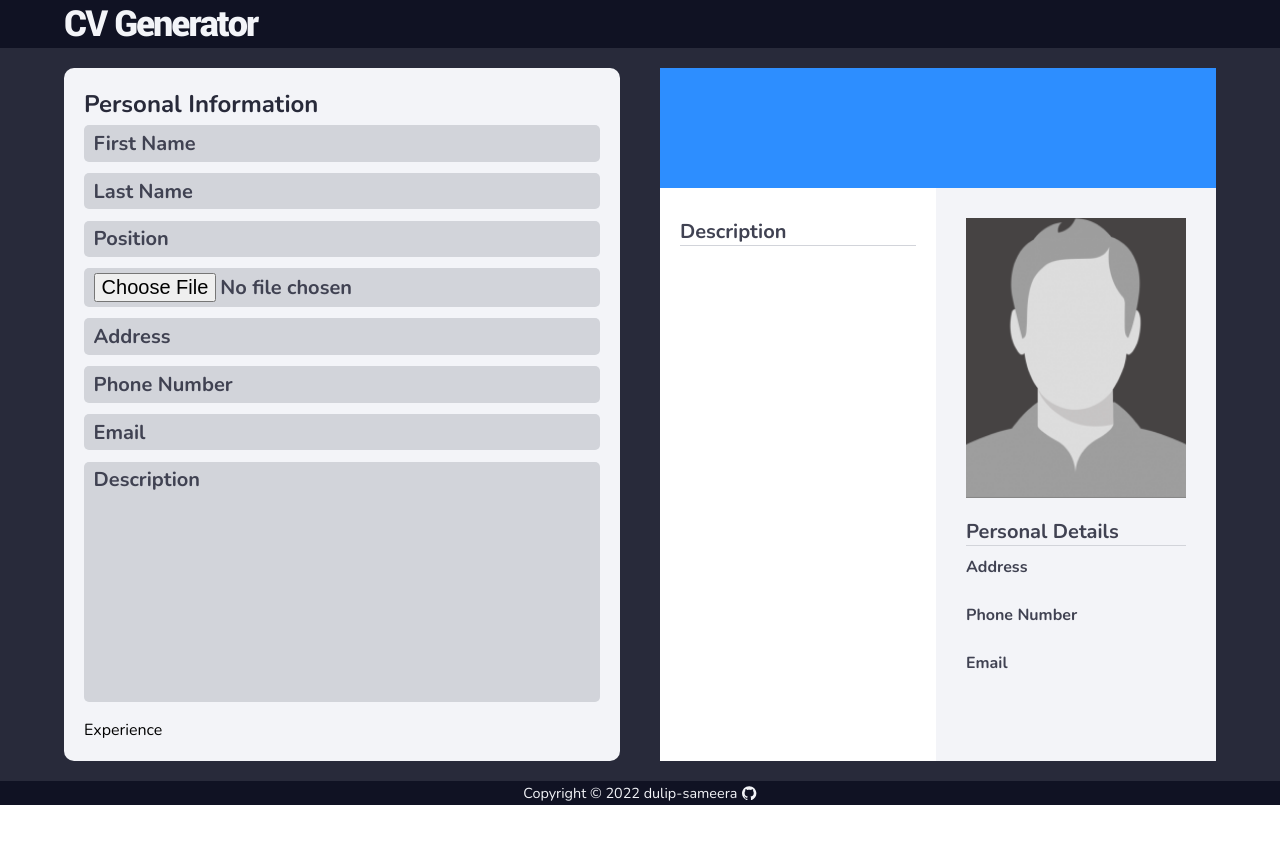
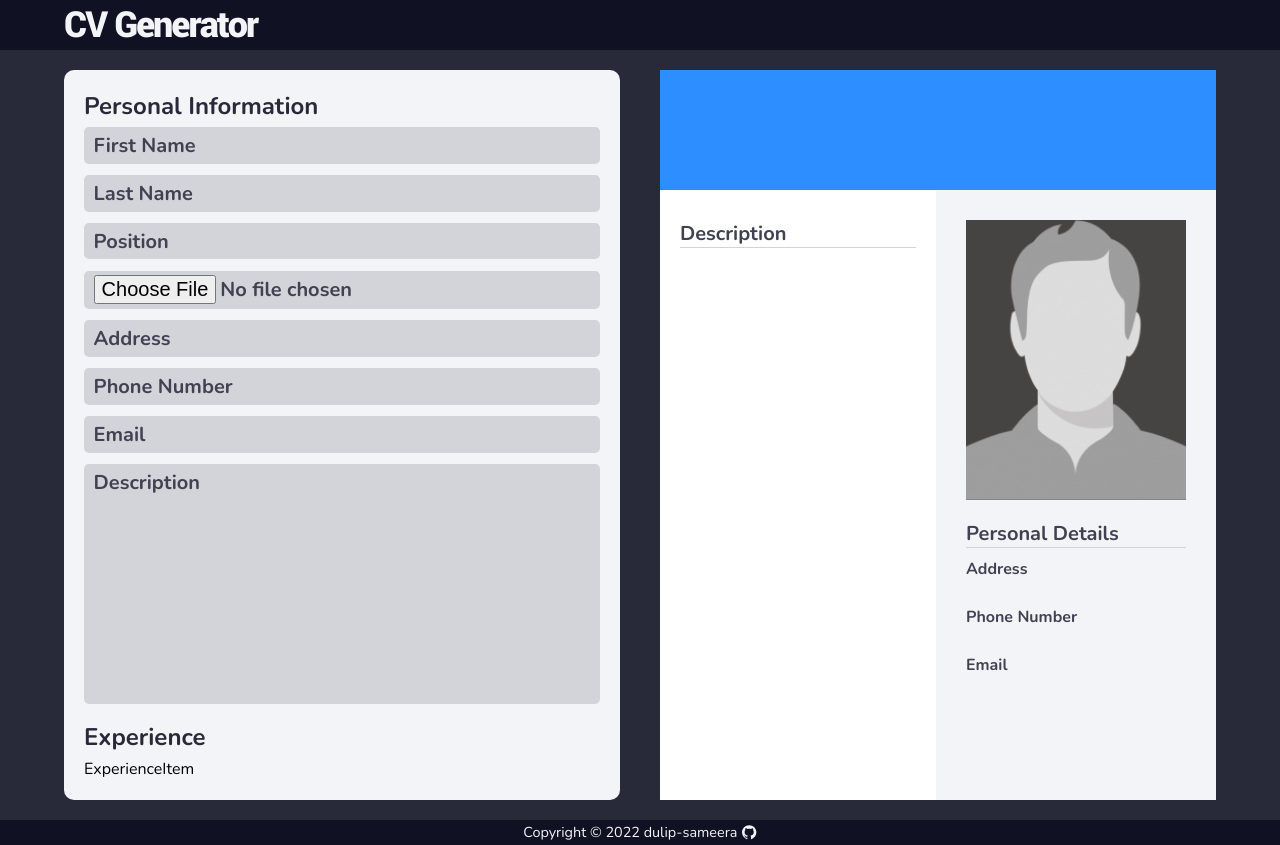
Before and after one commit to dulip-sameera/react-cv-generator, a React (Create React App) app: page / in a window 1280 px wide. Before the commit the page ends 805 px from the top, so only its background shows below. Built offline with nearby package versions, Linux system fonts and the light colour scheme.

Commit message:
add experience component

```diff
--- a/src/components/Body/Form/Experience.js
+++ b/src/components/Body/Form/Experience.js
@@ -1,8 +1,34 @@
 import React, { Component } from "react";
+import ExperienceItem from "./ExperienceItem";
+import SectionTitle from "./styles/SectionTitle.styles";
 
 export class Experience extends Component {
   render() {
-    return <div>Experience</div>;
+    const { data, onChangeFn, deleteFn, addFn } = this.props;
+    const testOb = {
+      id: "1",
+      position: "Senior Web Developer",
+      company: "Facebook Inc.",
+      address: "Menlo Park",
+      from: "2012",
+      to: "2015",
+    };
+
+    return (
+      <div>
+        <SectionTitle>Experience</SectionTitle>
+        <ExperienceItem
+          id={testOb.id}
+          position={testOb.position}
+          company={testOb.company}
+          address={testOb.address}
+          from={testOb.from}
+          to={testOb.to}
+          deleteFn={deleteFn}
+          key={testOb.id}
+        />
+      </div>
+    );
   }
 }
 
```
